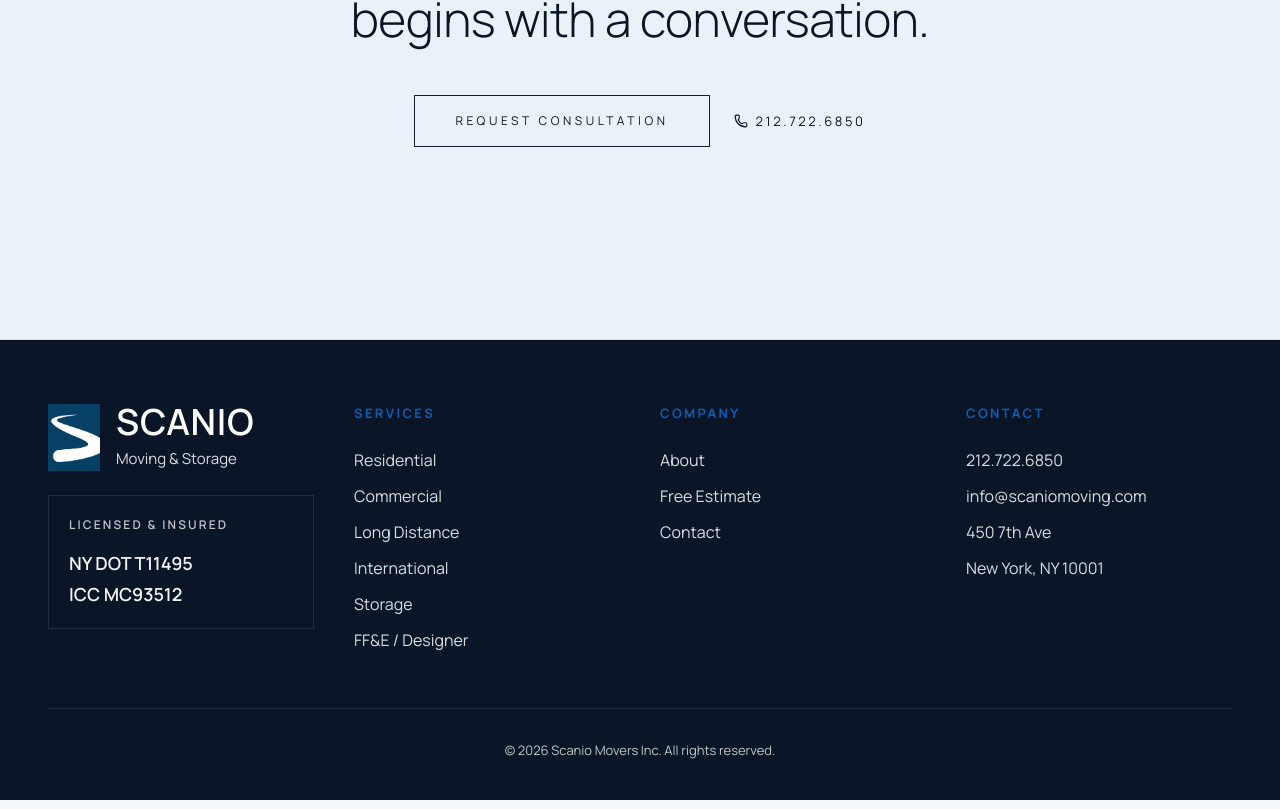
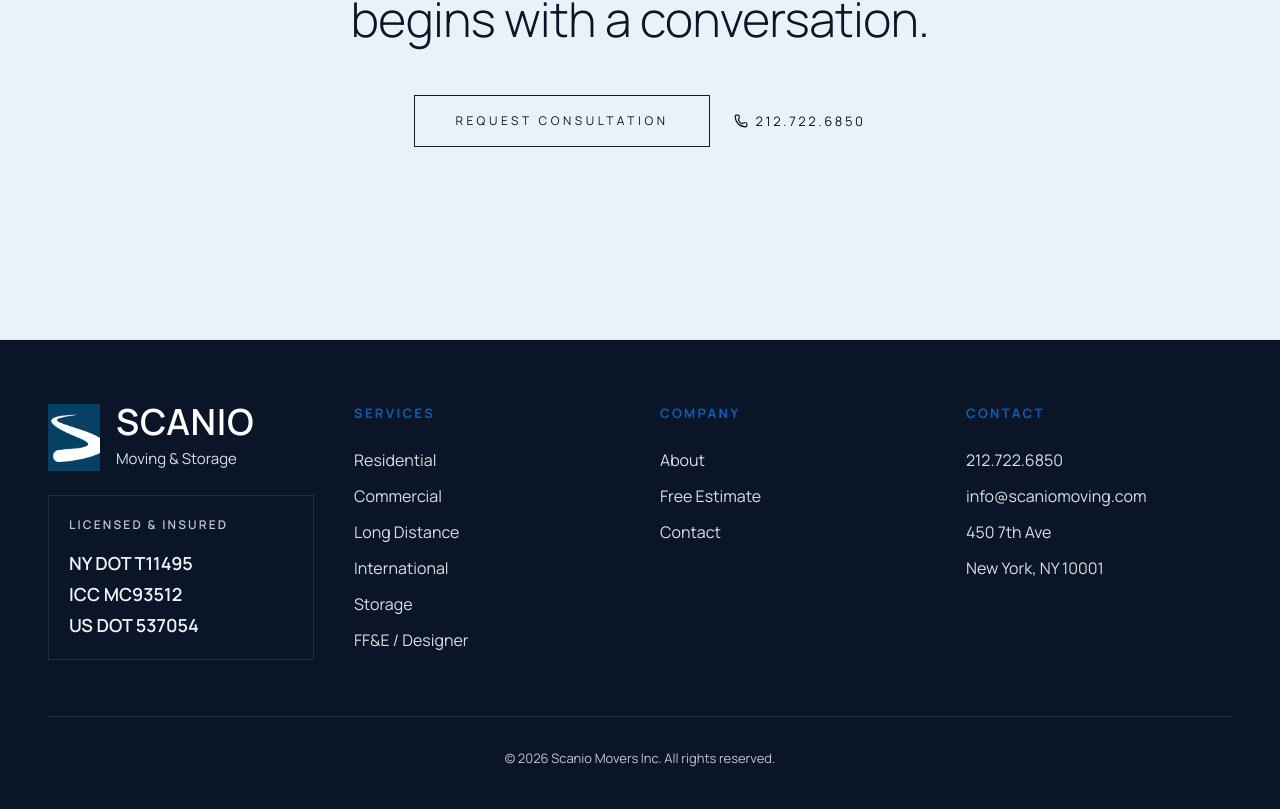
Before and after one commit to ScanioMoving/Test-WEB, a Next.js app: page / in a window 1280 px wide. Shown: the part 4678-5487 px from the top of the page. Built offline with nearby package versions, Linux system fonts and the light colour scheme.

Commit message:
Footer: add US DOT 537054 to the Licensed & Insured block on both home + shared

```diff
--- a/src/app/page.tsx
+++ b/src/app/page.tsx
@@ -1051,6 +1051,7 @@
                 </p>
                 <p className="text-[18px] font-semibold text-white/95">NY DOT T11495</p>
                 <p className="text-[18px] font-semibold text-white/95">ICC MC93512</p>
+                <p className="text-[18px] font-semibold text-white/95">US DOT 537054</p>
               </div>
             </div>
 
--- a/src/components/Footer.tsx
+++ b/src/components/Footer.tsx
@@ -32,6 +32,7 @@
               </p>
               <p className="text-[18px] font-semibold text-white/95">NY DOT T11495</p>
               <p className="text-[18px] font-semibold text-white/95">ICC MC93512</p>
+              <p className="text-[18px] font-semibold text-white/95">US DOT 537054</p>
             </div>
           </div>
 
```
